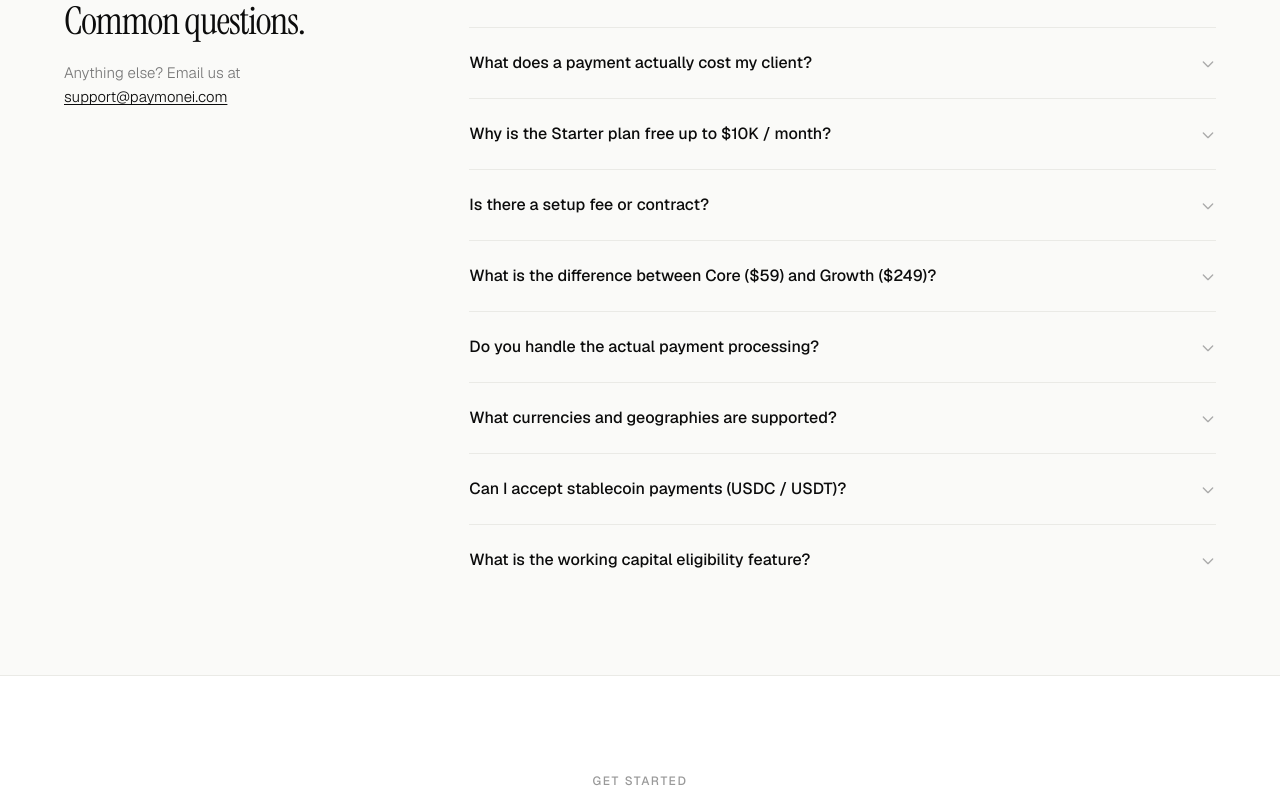
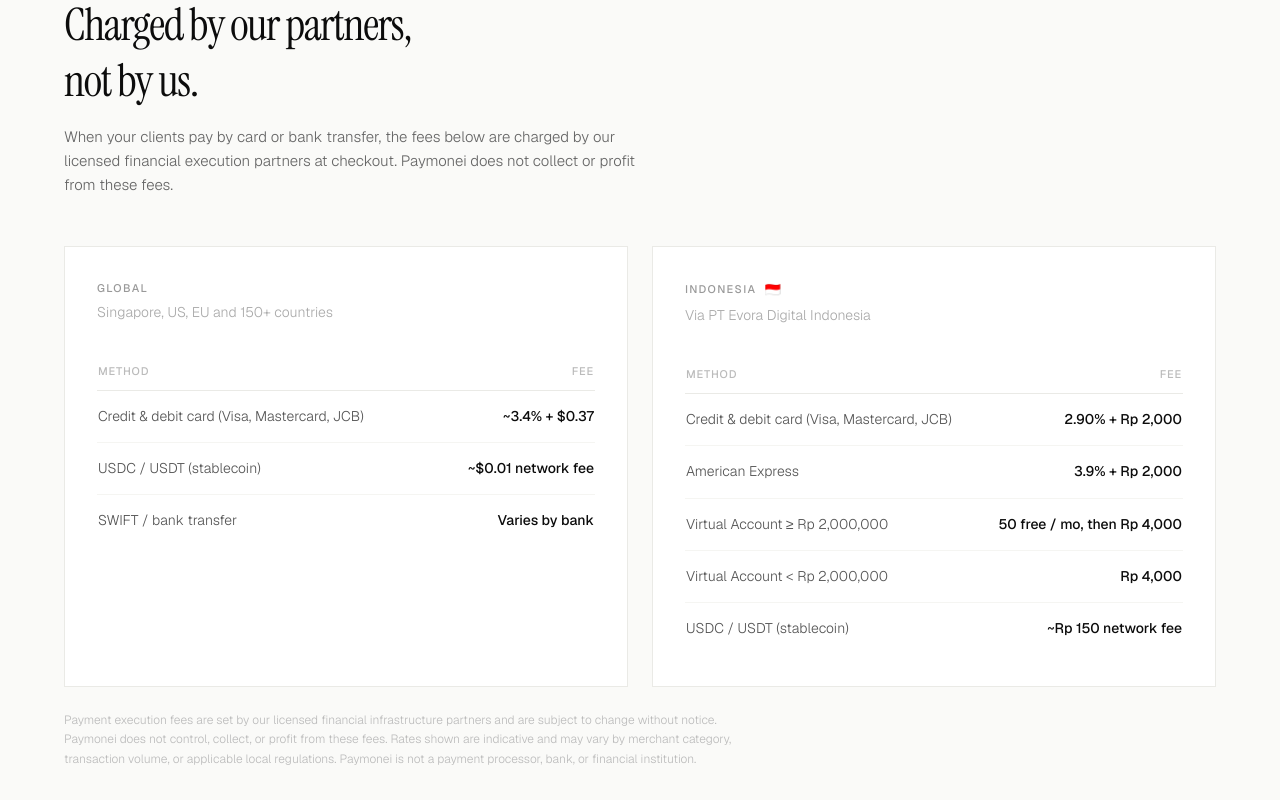
Before and after one commit to omniasky/paymonei-website, a Next.js app: page /pricing in a window 1280 px wide. Shown: the part 3200-4000 px from the top of the page. Built offline with nearby package versions, Linux system fonts and the light colour scheme.

Commit message:
pricing: add payment execution fees section — global + Indonesia (PT Evora) two-panel table with compliance disclaimer

```diff
--- a/src/app/pricing/page.tsx
+++ b/src/app/pricing/page.tsx
@@ -512,6 +512,95 @@ export default function PricingPage() {
           </div>
         </section>
 
+        {/* ── PAYMENT EXECUTION FEES ───────────────────────────────── */}
+        <section className="py-20 px-5 sm:px-8 border-t border-[#EAEAE6] bg-[#FAFAF8]">
+          <div className="max-w-7xl mx-auto lg:px-8">
+            <p className="text-[12px] tracking-[0.14em] uppercase text-[#999] mb-5 font-medium">Payment execution fees</p>
+            <h2
+              className="text-[clamp(1.8rem,3.5vw,2.8rem)] font-light leading-tight tracking-[-0.03em] text-[#0C0C0C] mb-4"
+              style={{ fontFamily: "'Instrument Serif', Georgia, serif" }}
+            >
+              Charged by our partners,<br />not by us.
+            </h2>
+            <p className="text-[15px] text-[#666] font-light leading-relaxed mb-12 max-w-xl">
+              When your clients pay by card or bank transfer, the fees below are charged by our licensed financial execution partners at checkout. Paymonei does not collect or profit from these fees.
+            </p>
+
+            <div className="grid md:grid-cols-2 gap-6">
+              {/* Global */}
+              <div className="border border-[#EAEAE6] bg-white p-8">
+                <p className="text-[11px] tracking-[0.12em] uppercase text-[#999] font-medium mb-1">Global</p>
+                <p className="text-[14px] text-[#AAA] font-light mb-7">Singapore, US, EU and 150+ countries</p>
+                <table className="w-full">
+                  <thead>
+                    <tr className="border-b border-[#EAEAE6]">
+                      <th className="text-left text-[11px] tracking-[0.08em] uppercase text-[#BBB] font-medium py-2.5 pr-4">Method</th>
+                      <th className="text-right text-[11px] tracking-[0.08em] uppercase text-[#BBB] font-medium py-2.5">Fee</th>
+                    </tr>
+                  </thead>
+                  <tbody>
+                    <tr className="border-b border-[#F5F5F2]">
+                      <td className="py-3.5 pr-4 text-[14px] text-[#555] font-light">Credit & debit card (Visa, Mastercard, JCB)</td>
+                      <td className="py-3.5 text-right text-[14px] text-[#0C0C0C] font-medium whitespace-nowrap">~3.4% + $0.37</td>
+                    </tr>
+                    <tr className="border-b border-[#F5F5F2]">
+                      <td className="py-3.5 pr-4 text-[14px] text-[#555] font-light">USDC / USDT (stablecoin)</td>
+                      <td className="py-3.5 text-right text-[14px] text-[#0C0C0C] font-medium whitespace-nowrap">~$0.01 network fee</td>
+                    </tr>
+                    <tr>
+                      <td className="py-3.5 pr-4 text-[14px] text-[#555] font-light">SWIFT / bank transfer</td>
+                      <td className="py-3.5 text-right text-[14px] text-[#0C0C0C] font-medium whitespace-nowrap">Varies by bank</td>
+                    </tr>
+                  </tbody>
+                </table>
+              </div>
+
+              {/* Indonesia */}
+              <div className="border border-[#EAEAE6] bg-white p-8">
+                <div className="flex items-center gap-2 mb-1">
+                  <p className="text-[11px] tracking-[0.12em] uppercase text-[#999] font-medium">Indonesia</p>
+                  <span className="text-[13px]">🇮🇩</span>
+                </div>
+                <p className="text-[14px] text-[#AAA] font-light mb-7">Via PT Evora Digital Indonesia</p>
+                <table className="w-full">
+                  <thead>
+                    <tr className="border-b border-[#EAEAE6]">
+                      <th className="text-left text-[11px] tracking-[0.08em] uppercase text-[#BBB] font-medium py-2.5 pr-4">Method</th>
+                      <th className="text-right text-[11px] tracking-[0.08em] uppercase text-[#BBB] font-medium py-2.5">Fee</th>
+                    </tr>
+                  </thead>
+                  <tbody>
+                    <tr className="border-b border-[#F5F5F2]">
+                      <td className="py-3.5 pr-4 text-[14px] text-[#555] font-light">Credit & debit card (Visa, Mastercard, JCB)</td>
+                      <td className="py-3.5 text-right text-[14px] text-[#0C0C0C] font-medium whitespace-nowrap">2.90% + Rp 2,000</td>
+                    </tr>
+                    <tr className="border-b border-[#F5F5F2]">
+                      <td className="py-3.5 pr-4 text-[14px] text-[#555] font-light">American Express</td>
+                      <td className="py-3.5 text-right text-[14px] text-[#0C0C0C] font-medium whitespace-nowrap">3.9% + Rp 2,000</td>
+                    </tr>
+                    <tr className="border-b border-[#F5F5F2]">
+                      <td className="py-3.5 pr-4 text-[14px] text-[#555] font-light">Virtual Account ≥ Rp 2,000,000</td>
+                      <td className="py-3.5 text-right text-[14px] text-[#0C0C0C] font-medium whitespace-nowrap">50 free / mo, then Rp 4,000</td>
+                    </tr>
+                    <tr className="border-b border-[#F5F5F2]">
+                      <td className="py-3.5 pr-4 text-[14px] text-[#555] font-light">Virtual Account &lt; Rp 2,000,000</td>
+                      <td className="py-3.5 text-right text-[14px] text-[#0C0C0C] font-medium whitespace-nowrap">Rp 4,000</td>
+                    </tr>
+                    <tr>
+                      <td className="py-3.5 pr-4 text-[14px] text-[#555] font-light">USDC / USDT (stablecoin)</td>
+                      <td className="py-3.5 text-right text-[14px] text-[#0C0C0C] font-medium whitespace-nowrap">~Rp 150 network fee</td>
+                    </tr>
+                  </tbody>
+                </table>
+              </div>
+            </div>
+
+            <p className="mt-6 text-[12px] text-[#BBB] font-light leading-relaxed max-w-2xl">
+              Payment execution fees are set by our licensed financial infrastructure partners and are subject to change without notice. Paymonei does not control, collect, or profit from these fees. Rates shown are indicative and may vary by merchant category, transaction volume, or applicable local regulations. Paymonei is not a payment processor, bank, or financial institution.
+            </p>
+          </div>
+        </section>
+
         {/* ── FAQ ──────────────────────────────────────────────────── */}
         <section className="py-20 px-5 sm:px-8 border-t border-[#EAEAE6] bg-[#FAFAF8]">
           <div className="max-w-7xl mx-auto lg:px-8">
```
